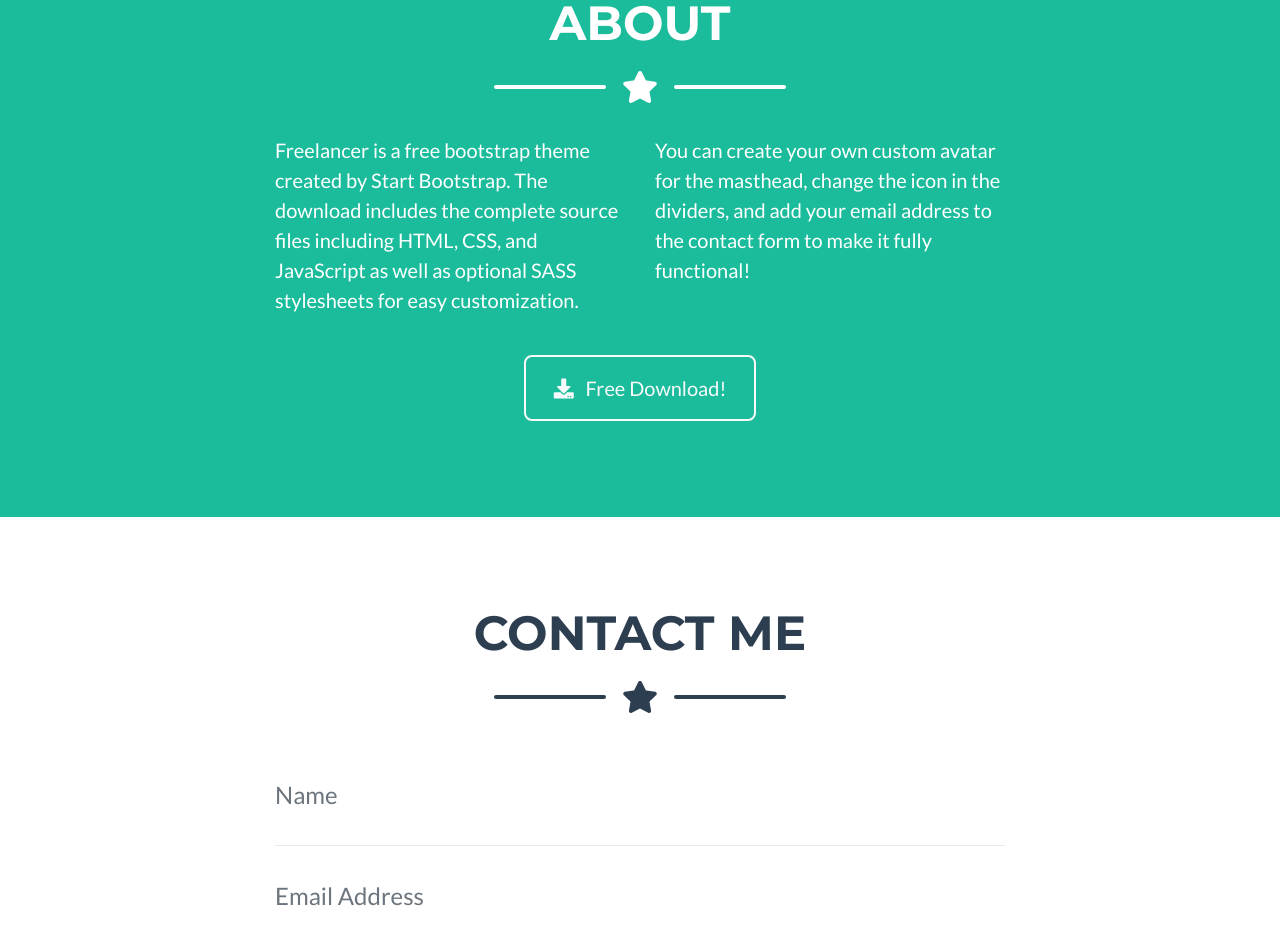
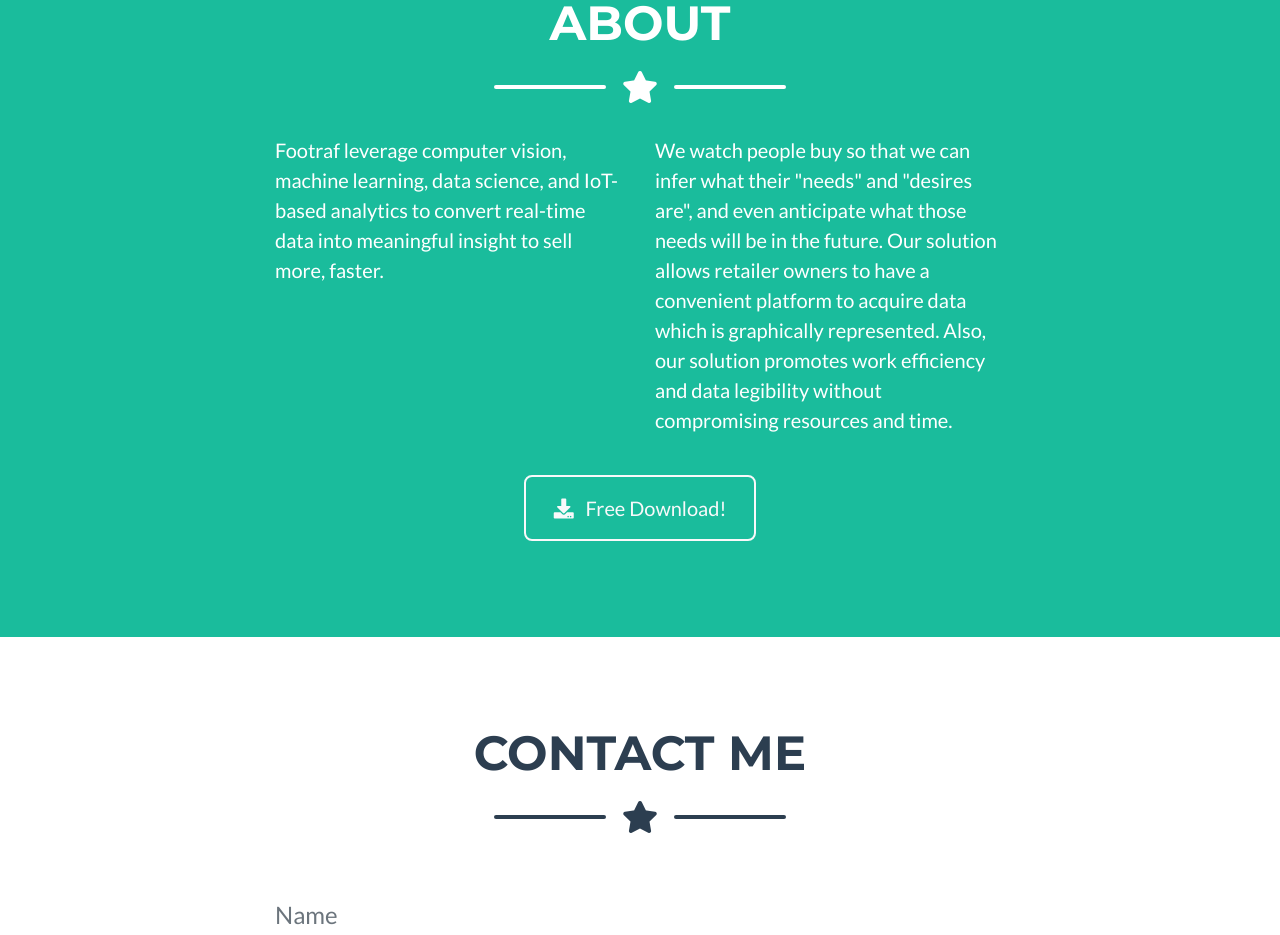
Before and after one commit to clydeinwebdev/clydeinwebdev.github.io, a website with bundled scripts: page footraf/index.html in a window 1280 px wide. Shown: the part 1440-2375 px from the top of the page. Built offline with nearby package versions, Linux system fonts and the light colour scheme.

Commit message:
Update index.html

```diff
--- a/footraf/index.html
+++ b/footraf/index.html
@@ -194,10 +194,10 @@
       <!-- About Section Content -->
       <div class="row">
         <div class="col-lg-4 ml-auto">
-          <p class="lead">Freelancer is a free bootstrap theme created by Start Bootstrap. The download includes the complete source files including HTML, CSS, and JavaScript as well as optional SASS stylesheets for easy customization.</p>
+          <p class="lead">Footraf leverage computer vision, machine learning, data science, and IoT-based analytics to convert real-time data into meaningful insight to sell more, faster.</p>
         </div>
         <div class="col-lg-4 mr-auto">
-          <p class="lead">You can create your own custom avatar for the masthead, change the icon in the dividers, and add your email address to the contact form to make it fully functional!</p>
+          <p class="lead">We watch people buy so that we can infer what their "needs" and "desires are", and even anticipate what those needs will be in the future. Our solution allows retailer owners to have a convenient platform to acquire data which is graphically represented. Also, our solution  promotes work efficiency and data legibility without compromising resources and time.</p>
         </div>
       </div>
 
```
